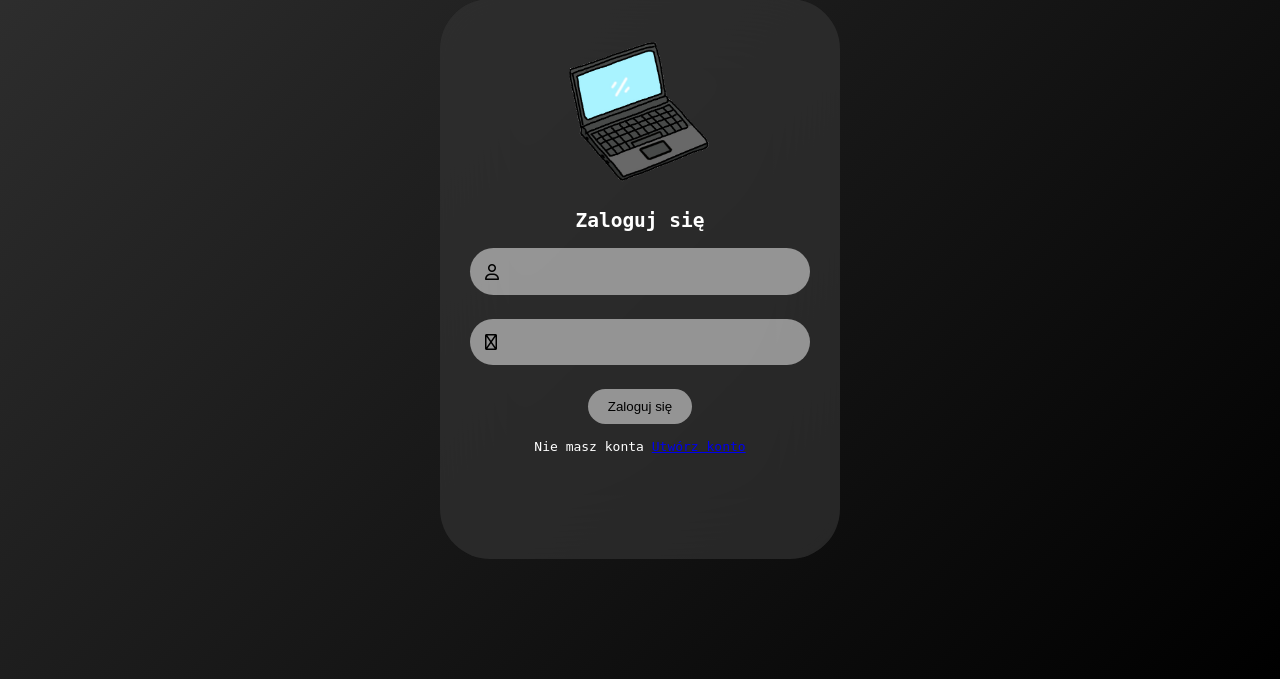
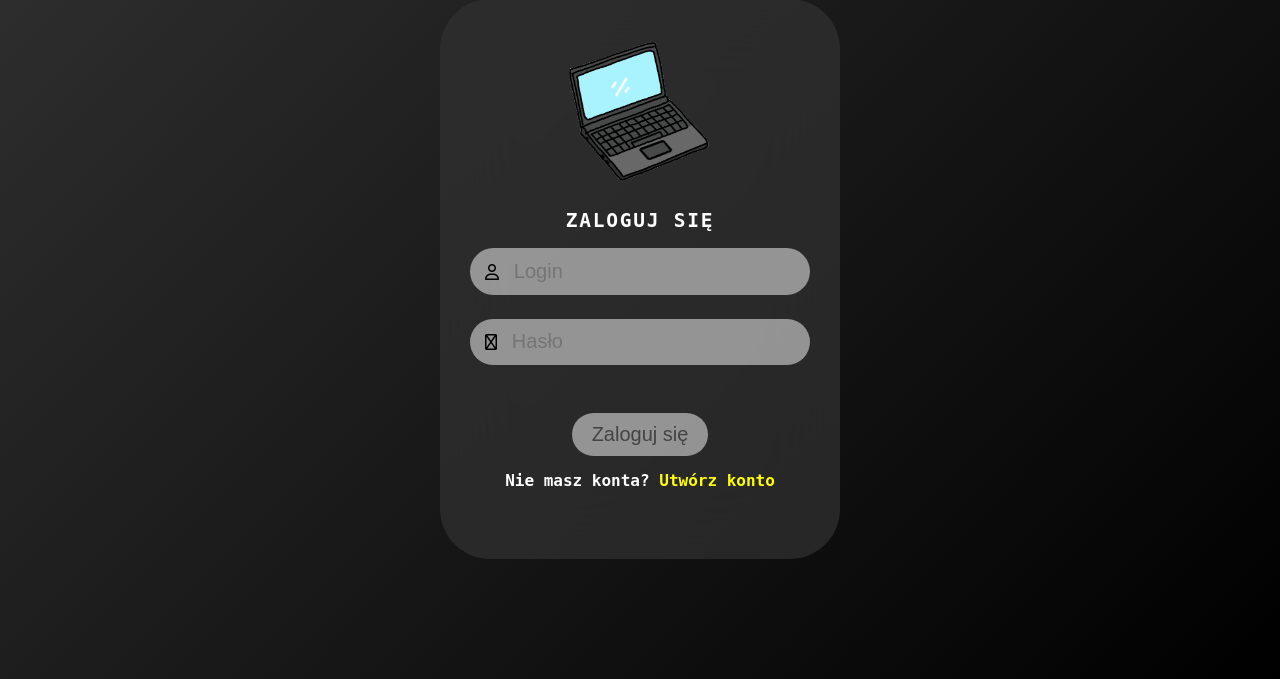
Before and after one commit to Apappp/Projekt, a PHP site: page / in a window 1280 px wide. Shown: the part 121-800 px from the top of the page. Run offline with PHP 8.4, Linux system fonts and the light colour scheme; some libraries are stand-ins or nearby versions.

Commit message:
logowaniephp

```diff
--- /dev/null
+++ b/database/database.php
@@ -0,0 +1,6 @@
+<?php
+    $server = 'localhost';
+    $user = 'root';
+    $pass = '';
+    $database = 'projekt';
+?>
--- a/index.php
+++ b/index.php
@@ -1,3 +1,7 @@
+<?php
+    session_start();
+?>
+
 <!DOCTYPE html>
 <html lang="pl">
 <head>
@@ -19,16 +23,25 @@
         <form action="login.php" method="post" class="login-card-form">
             <div class="form-item">
                 <i class="fa-regular fa-user"></i>
-                <input type="text" name="login">
+                <input type="text" name="login" placeholder="Login">
             </div>
             <div class="form-item">
                 <i class="fa-regular fa-lock"></i>
-                <input type="password" name="password">
+                <input type="password" name="password" placeholder="Hasło">
             </div>
-            <input type="submit" value="Zaloguj się">
+            <div class="error">
+                <?php
+                    if(isset($_SESSION['error'])){
+                        echo $_SESSION['error'];
+                        unset($_SESSION['error']);
+                    }
+
+                ?>
+            </div>
+            <input type="submit" value="Zaloguj się" name="loginbtn">
         </form>
         <div class="login-card-footer">
-            Nie masz konta <a href="rejestracja.php">Utwórz konto</a>
+            Nie masz konta? <a href="rejestracja.php">Utwórz konto</a>
         </div>
     </div>
 
--- a/style.css
+++ b/style.css
@@ -37,6 +37,8 @@ body {
 .login-card-header {
     text-align: center;
     margin-top: -30px;
+    text-transform: uppercase;
+    letter-spacing: 1.75px;
 }
 
 .login-card-form {
@@ -65,6 +67,17 @@ body {
     outline: none;
     height: 3vh;
     font-size: 1.25rem;
+    width: 80%;
+}
+
+.error {
+    font-weight: bold;
+    color: red;
+    text-align: center;
+}
+
+.form-item input:focus {
+    border-bottom: 1.5px solid black;
 }
 
 .login-card-form input[type="submit"]{
@@ -73,6 +86,8 @@ body {
     padding: 10px 20px;
     border-radius: 50px;
     transition: 0.3s;
+    font-size: 1.25rem;
+    color: rgb(68, 68, 68);
 }
 
 .login-card-form input[type="submit"]:hover {
@@ -83,4 +98,12 @@ body {
 .login-card-footer {
     margin-top: 15px;
     text-align: center;
+    font-size: 1rem;
+    font-weight: bold;
 }
+
+.login-card-footer a {
+    color: yellow;
+    text-decoration: none;
+
+}
```
Also changed, not shown: database/database_connection.php (added, +12 -0 lines), login.php (+61 -0 lines).
